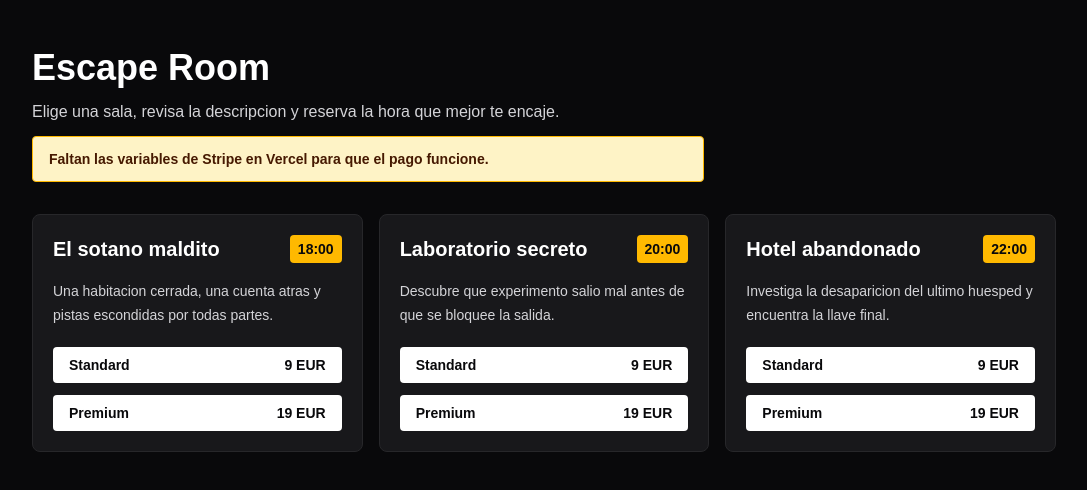
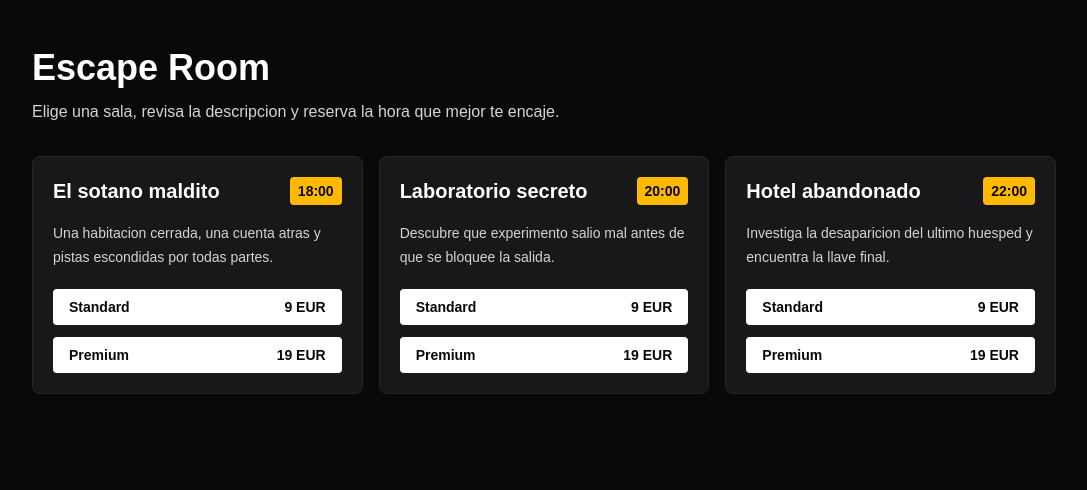
Before and after one commit to kali10-cell/susana2, a Next.js app: page / in a window 1280 px wide. Shown: the top 490 px of the page, without its empty margins (96-1183 px from the left). Built offline with nearby package versions, Linux system fonts and the light colour scheme.

Commit message:
Remove Stripe variables notice

```diff
--- a/app/page.jsx
+++ b/app/page.jsx
@@ -33,9 +33,6 @@ export default function HomePage() {
           Elige una sala, revisa la descripcion y reserva la hora que mejor te
           encaje.
         </p>
-        <p className="mt-3 max-w-2xl rounded border border-amber-400 bg-amber-100 px-4 py-3 text-sm font-semibold text-amber-950">
-          Faltan las variables de Stripe en Vercel para que el pago funcione.
-        </p>
 
         <div className="mt-8 grid gap-4 sm:grid-cols-2 lg:grid-cols-3">
           {salas.map((sala) => (
```
